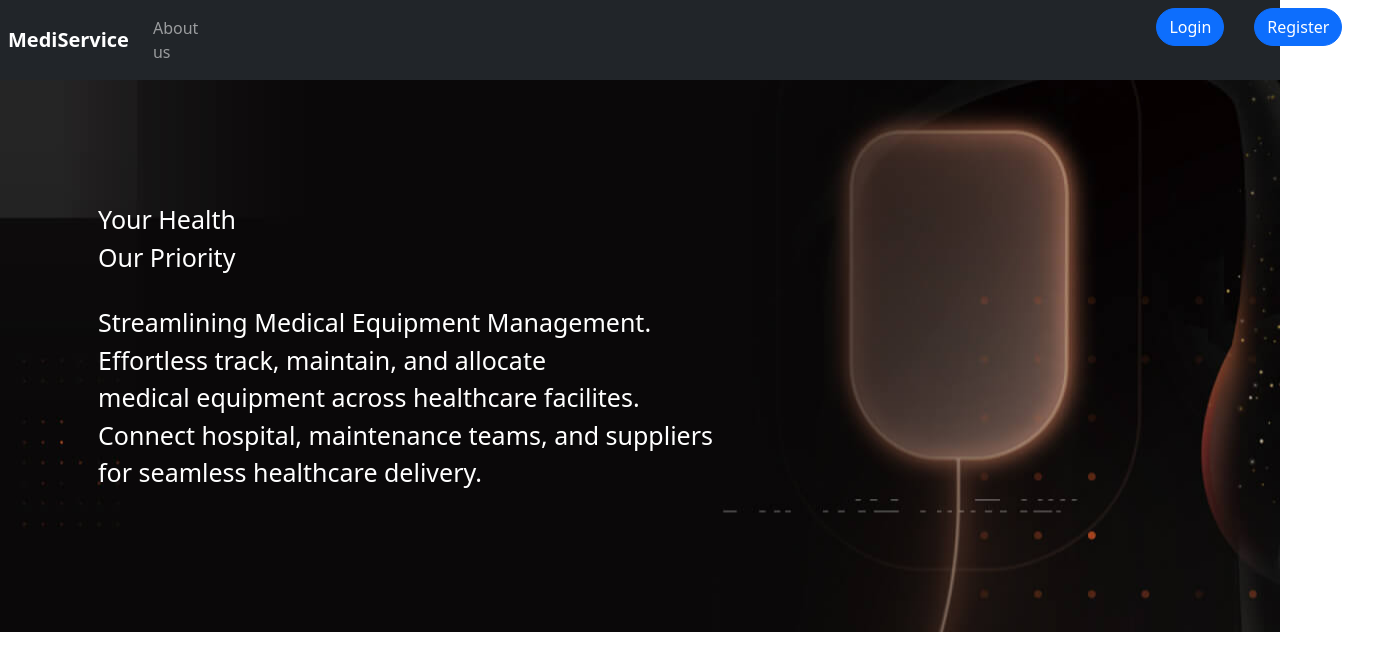
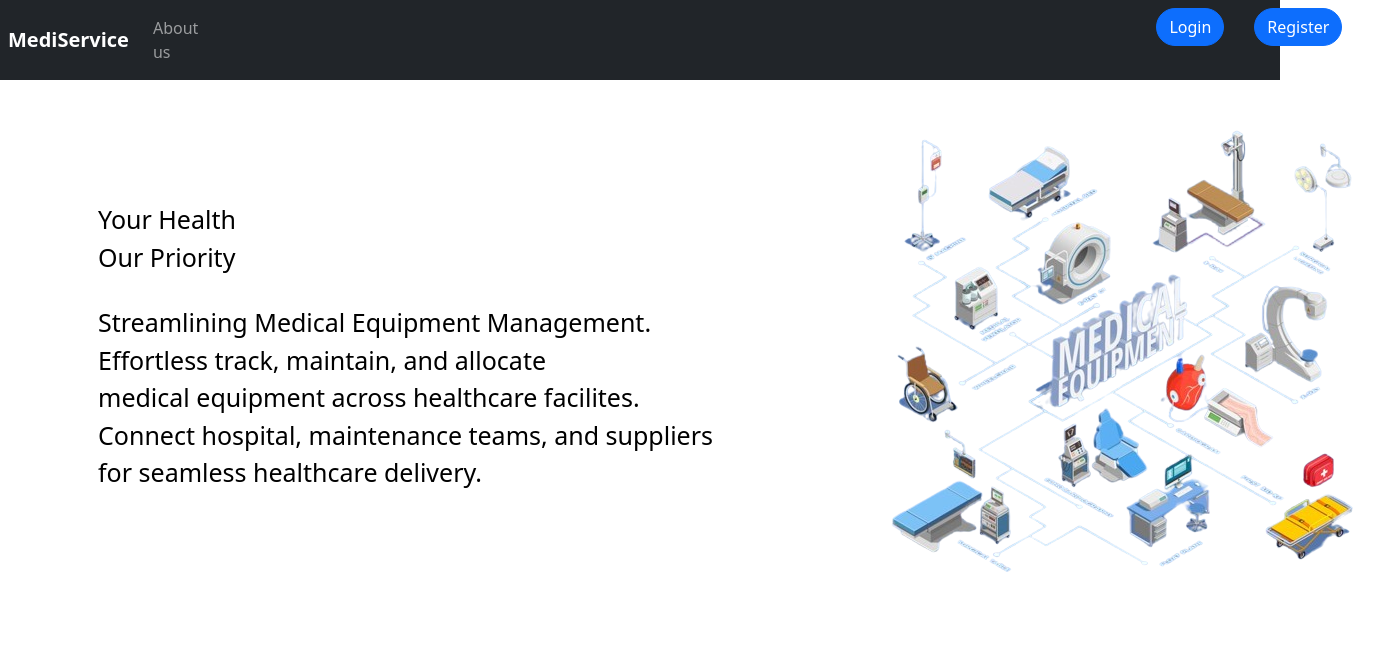
Before and after one commit to bharatrajj/medical-application, an Angular app in the folder client/: page /homepage in a window 1280 px wide. Shown: the top 670 px of the page, 1383 px wide, since content can reach past the window. Built offline with nearby package versions, Linux system fonts and the light colour scheme.

Commit message:
Homepage

```diff
--- a/client/src/app/homepage/homepage.component.html
+++ b/client/src/app/homepage/homepage.component.html
@@ -21,9 +21,11 @@
                 Connect hospital,  maintenance teams, and suppliers <br>
                 for seamless healthcare delivery.
 
-            </p><br><br>
+            </p>
             <br>
-            <br><br>
+        </div>
+        <div class="img">
+            <img src="../../assets/hi.png" alt="Not found">
         </div>
     </div>
 </body>
--- a/client/src/app/homepage/homepage.component.scss
+++ b/client/src/app/homepage/homepage.component.scss
@@ -43,17 +43,20 @@ a:hover {
 }
 
 .main {
-  display:block;
-  background-image: url('../../assets/3.jpg');
-  // background-image: url("https://encrypted-tbn0.gstatic.com/images?q=tbn:ANd9GcSaX_WXw-7PqSigD-ALyoB9AYtjyUa-RuxSJw&usqp=CAU");
+  display:flex;
+  // background-image: url('../../assets/3.jpg');
+  background-color: white;
   width: auto;
   background-repeat: no-repeat;
 
 }
 
 .img {
-  position: relative;
-  left: 600px;
+  position:relative;
+  left: 200px;
+  top: 30px;
+
+
   background-repeat: no-repeat;
 }
 
@@ -63,7 +66,7 @@ a:hover {
 
 h1,h2,p {
   font-size: 25px;
-  color:white;
+  color:black;
 }
 
 .text {
```
Also changed, not shown: client/src/assets/hi.png (added).
